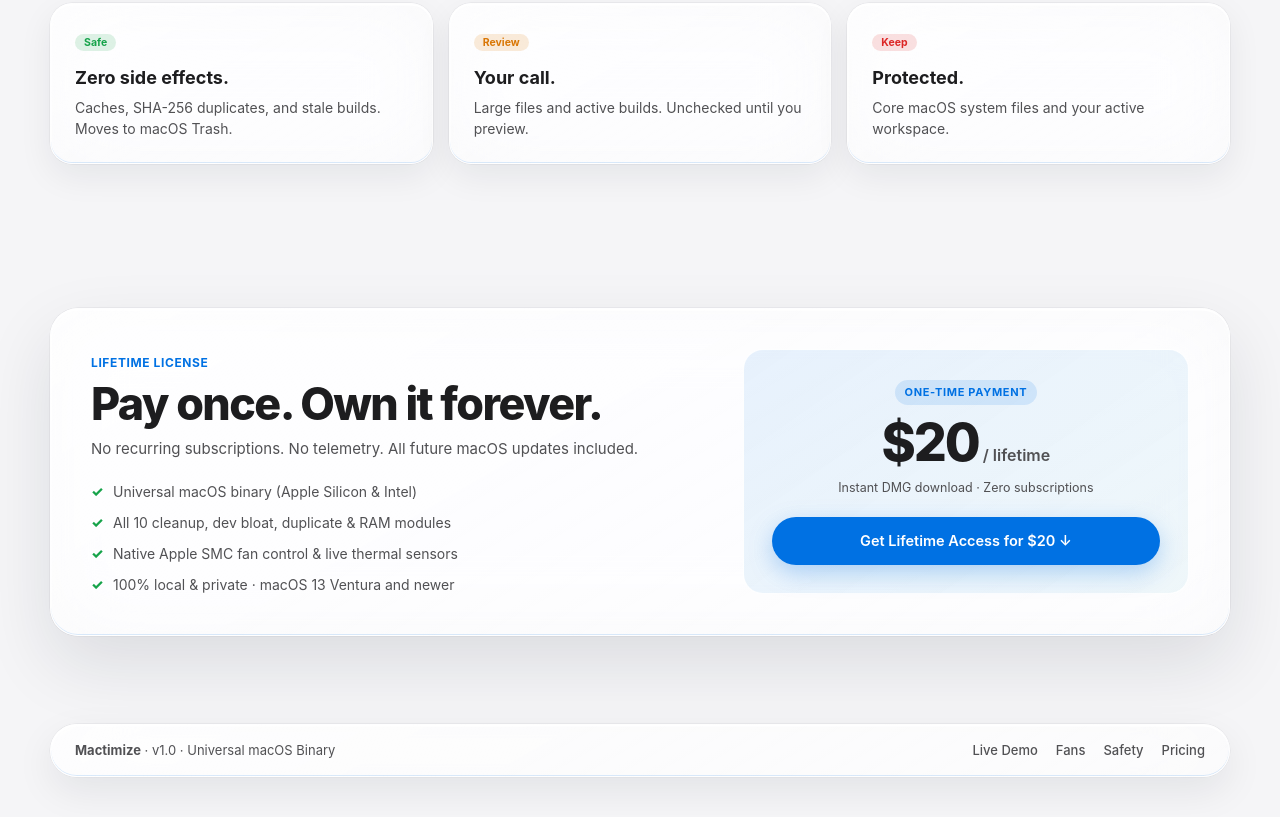
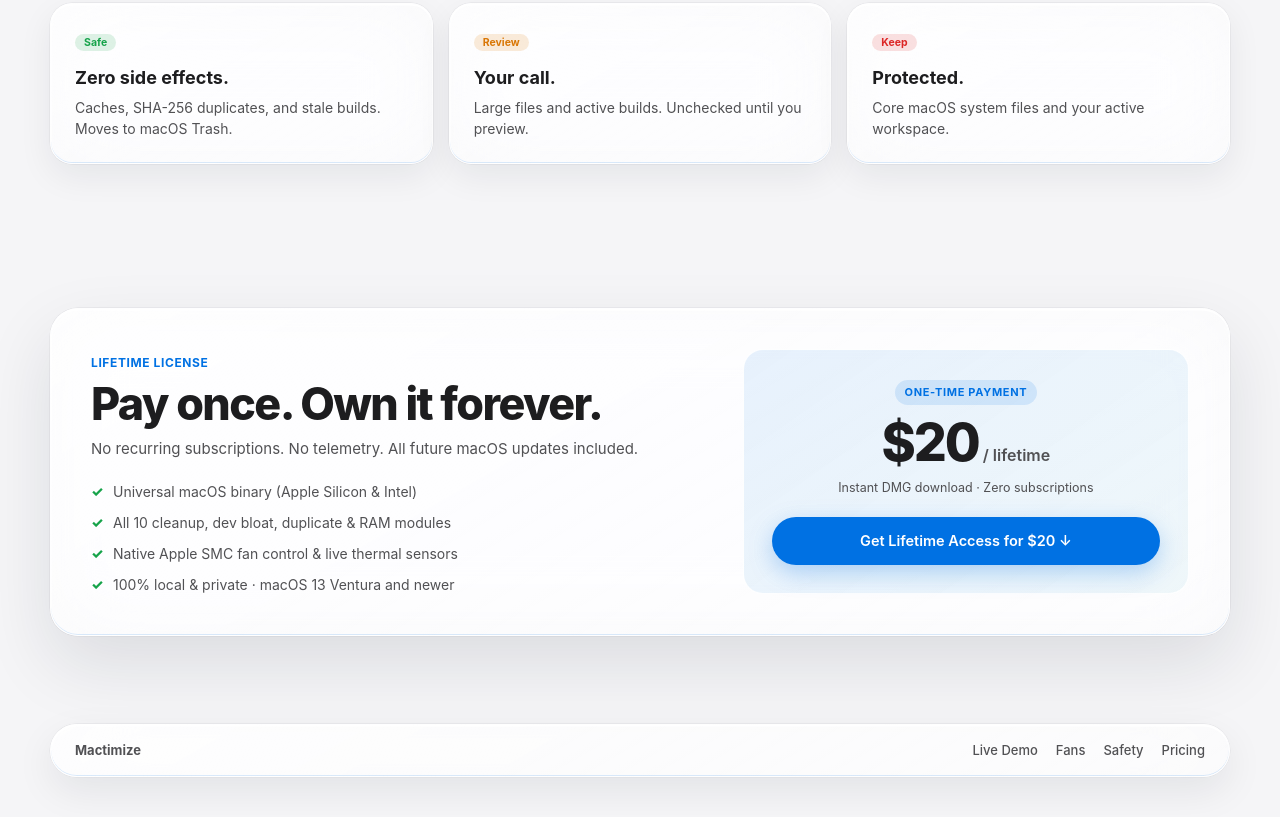
Before and after one commit to RavvyS/Mactimize-Website, a plain HTML site: page index.html in a window 1280 px wide. Shown: the part 1806-2623 px from the top of the page. Drawn offline with Linux system fonts and the light colour scheme.

Commit message:
Clean up footer text

```diff
--- a/index.html
+++ b/index.html
@@ -304,7 +304,7 @@
 
   <footer class="footer">
     <div class="container footer-row">
-      <span><strong>Mactimize</strong> · v1.0 · Universal macOS Binary</span>
+      <span><strong>Mactimize</strong></span>
       <div class="footer-nav">
         <a href="#live-app">Live Demo</a>
         <a href="#cooling">Fans</a>
```
